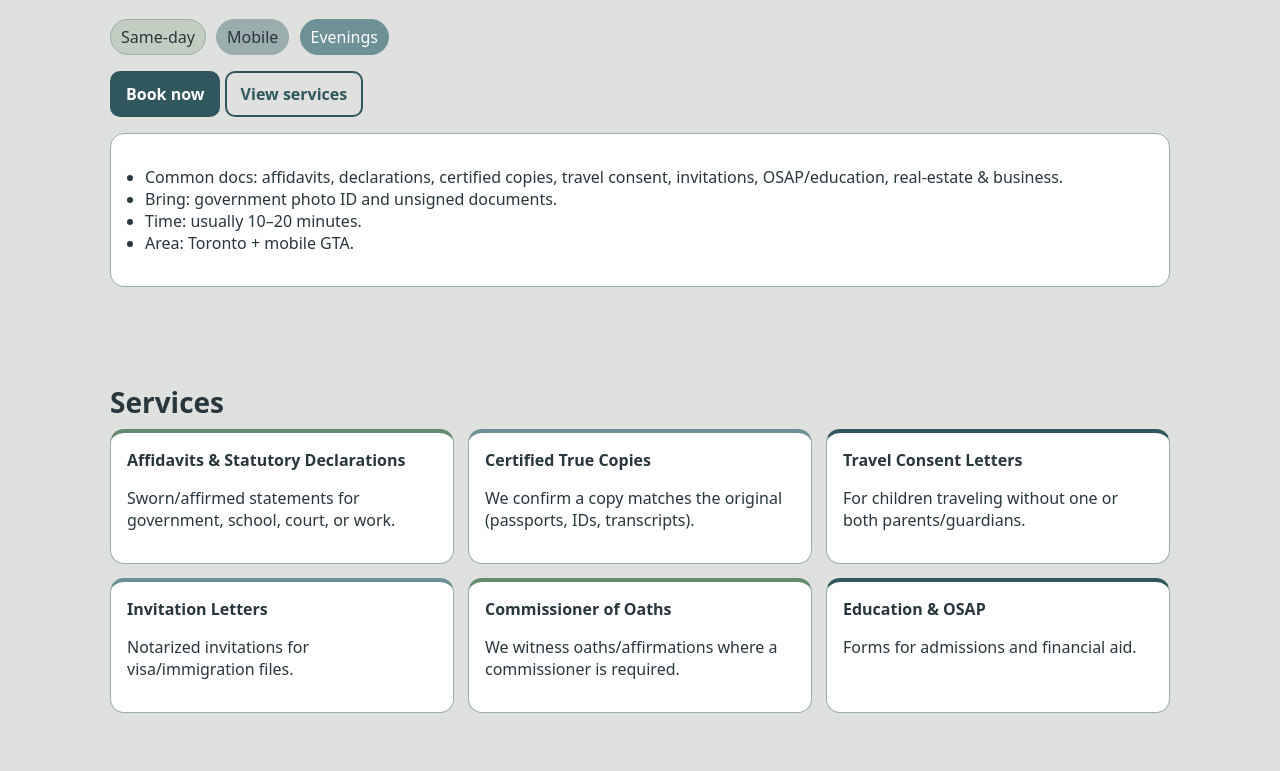
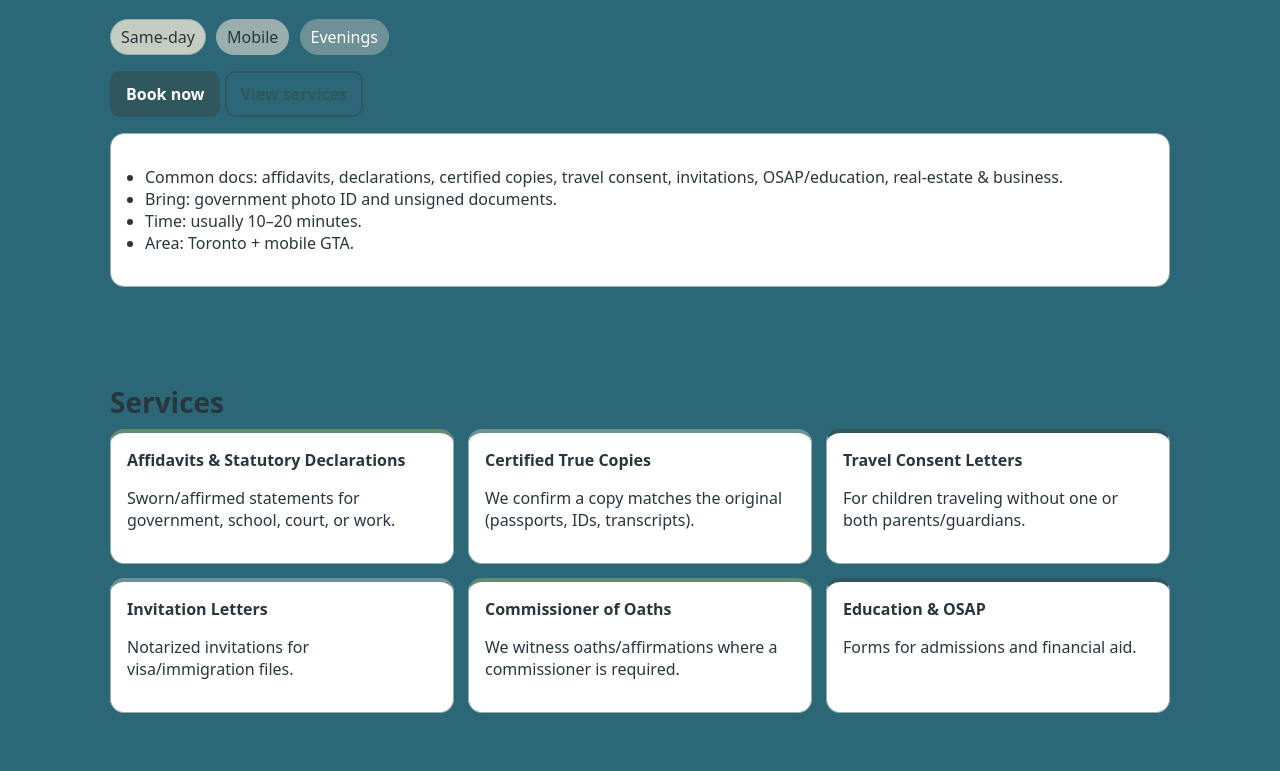
Before and after one commit to fermangas/mcd, a plain HTML site: page index.html in a window 1280 px wide. Shown: the part 276-1047 px from the top of the page. Drawn offline with Linux system fonts and the light colour scheme.

Commit message:
background color

```diff
--- a/index.html
+++ b/index.html
@@ -13,7 +13,7 @@
        ------------------------------------- */
       :root {
           /* raw palette */
-          --p1: #DEE1DD;
+          --p1: #2b6777;
           --p2: #C4CDC1;
           --p3: #99AEAD;
           --p4: #6D9197;
```
